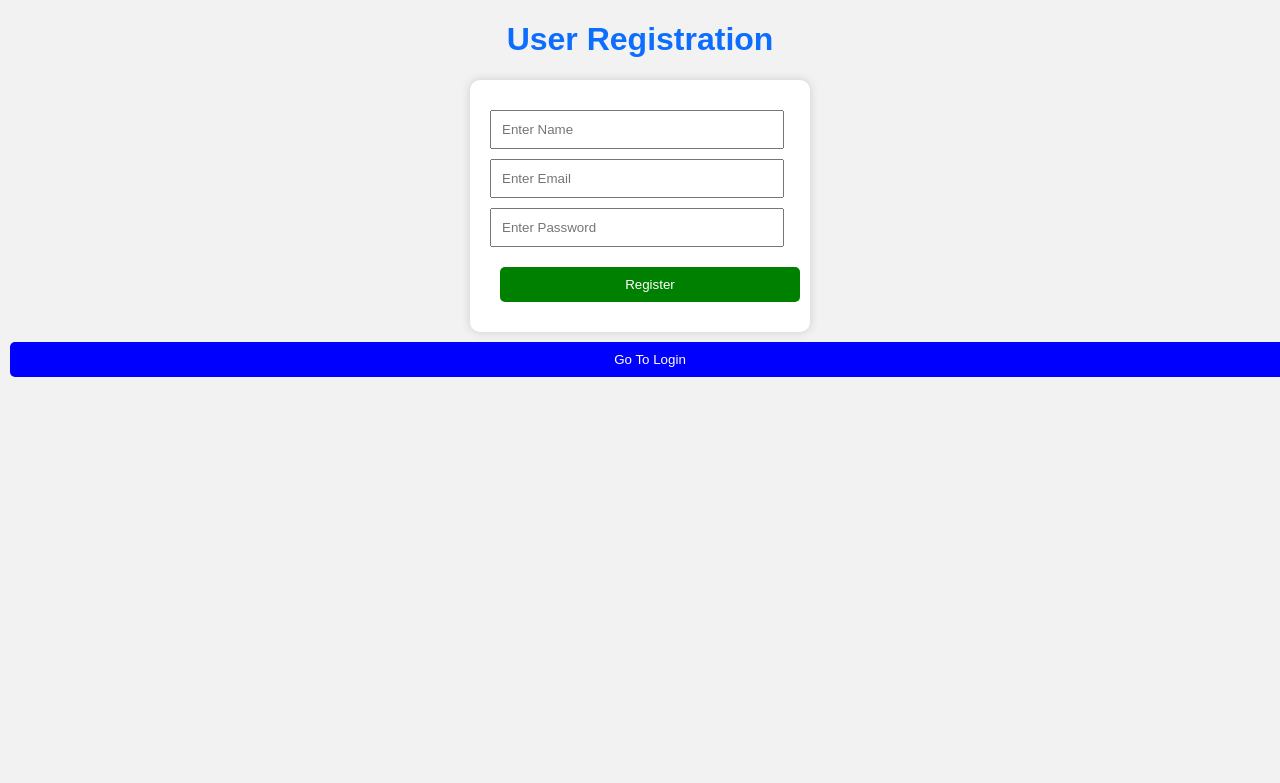
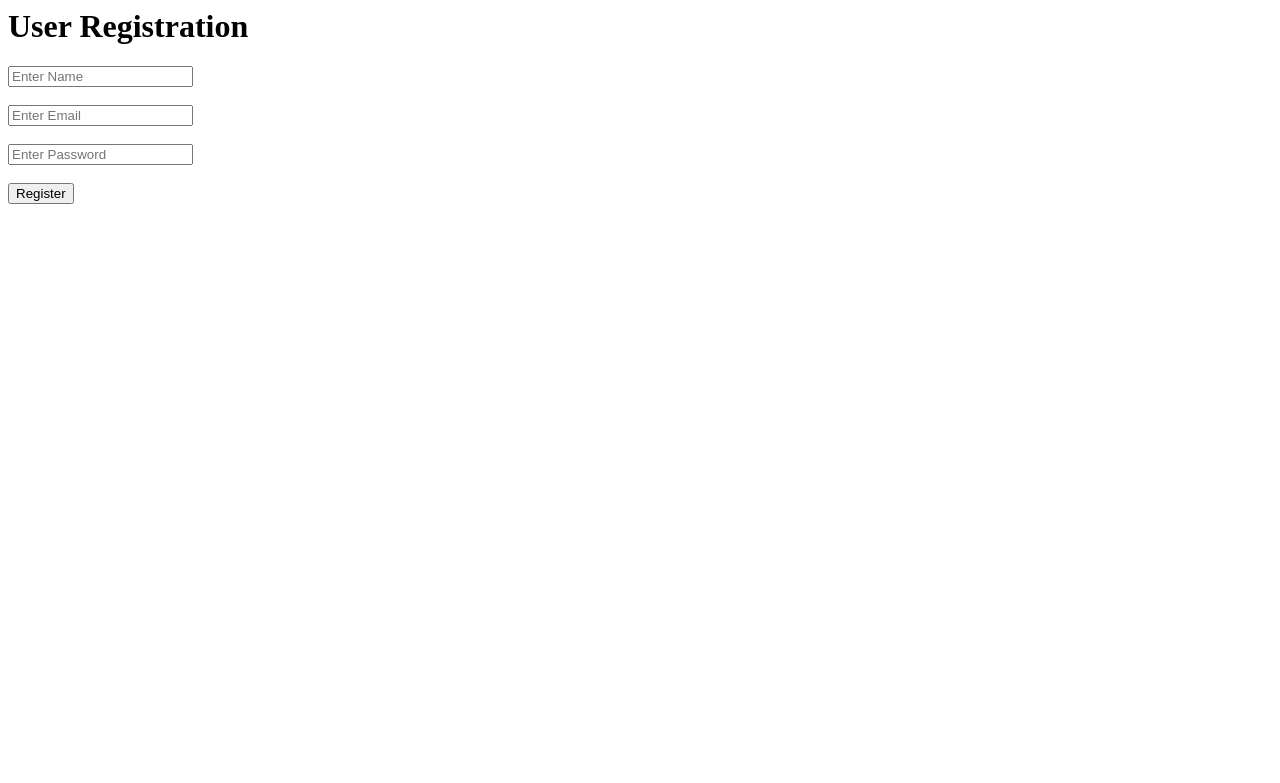
Before and after one commit to shravanikenchu-web/Online-Gas-Booking-System, a Python web app: template templates/02_register.html in a window 1280 px wide. Shown: the top 783 px of the page. Run offline with Jinja, Linux system fonts and the light colour scheme; the template is opened without the code that fills it, so the values that code supplies are empty.

Commit message:
Update 02_register.html

```diff
--- a/templates/02_register.html
+++ b/templates/02_register.html
@@ -1,47 +1,8 @@
-<!DOCTYPE html>
+<! DOCTYPE html>
 <html>
+
 <head>
-    <title>Register</title>
-
-    <link rel="stylesheet" href="{{ url_for('static', filename='style.css') }}">
-
-    <style>
-        body {
-            font-family: Arial;
-            background: #f2f2f2;
-            text-align: center;
-        }
-
-        form {
-            width: 300px;
-            margin: auto;
-            background: white;
-            padding: 20px;
-            border-radius: 10px;
-        }
-
-        input {
-            width: 90%;
-            padding: 10px;
-            margin: 10px 0;
-            display: block;
-        }
-
-        button {
-            width: 100%;
-            padding: 10px;
-            background: green;
-            color: white;
-            border: none;
-            cursor: pointer;
-        }
-
-        a button {
-            background: blue;
-            margin-top: 10px;
-        }
-    </style>
-
+<title>Register</title>
 </head>
 
 <body>
@@ -50,19 +11,21 @@
 
 <form method="POST">
 
-    <input type="text" name="name" placeholder="Enter Name" required>
+<input type="text" name="name" placeholder="Enter Name" required>
 
-    <input type="email" name="email" placeholder="Enter Email" required>
+<br><br>
 
-    <input type="password" name="password" placeholder="Enter Password" required>
+<input type="email" name="email" placeholder="Enter Email" required>
 
-    <button type="submit">Register</button>
+<br><br>
+
+<input type="password" name="password" placeholder="Enter Password" required>
+
+<br><br>
+
+<button type="submit">Register</button>
 
 </form>
 
-<a href="/login">
-    <button>Go To Login</button>
-</a>
-
 </body>
 </html>
```
